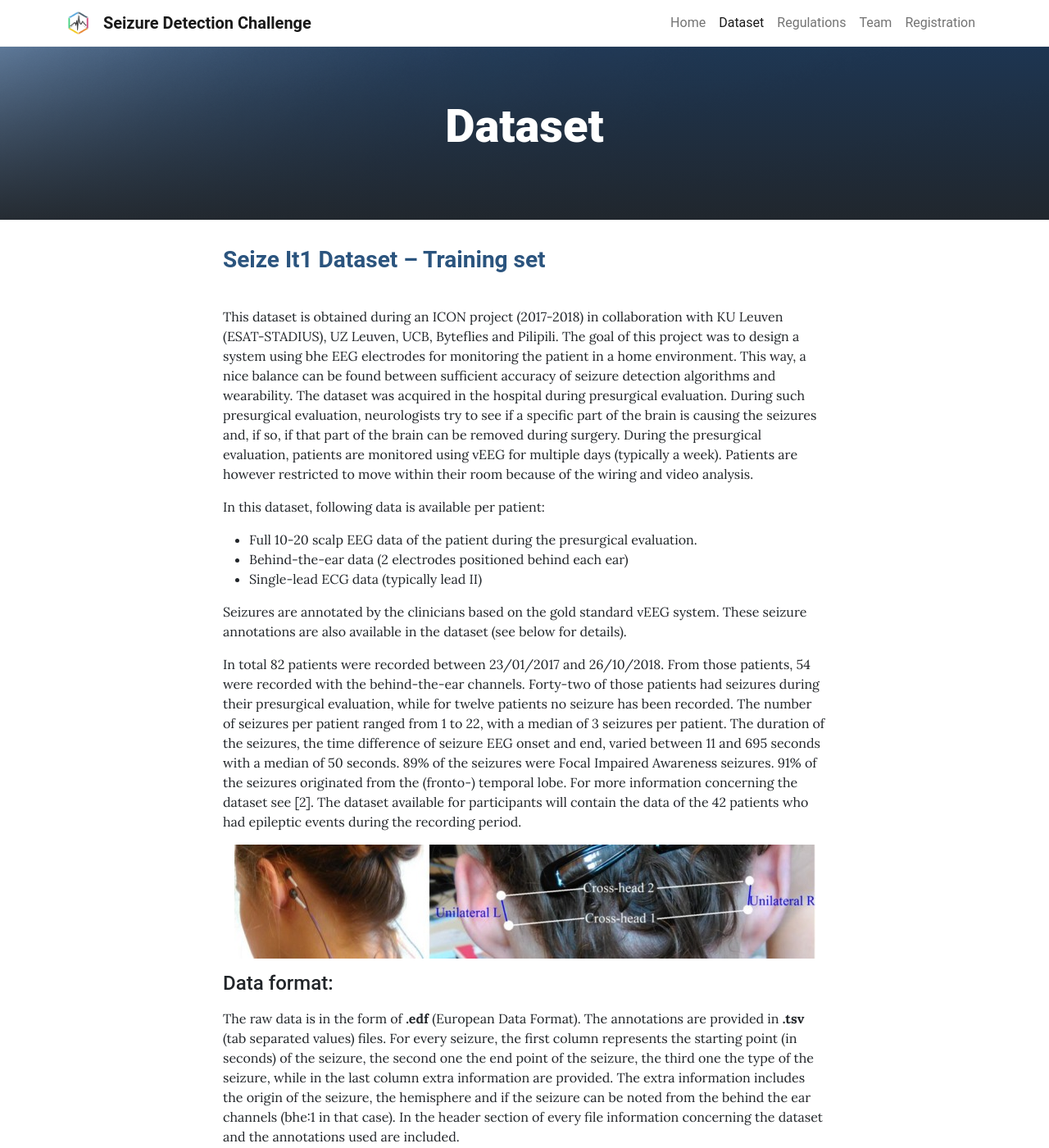
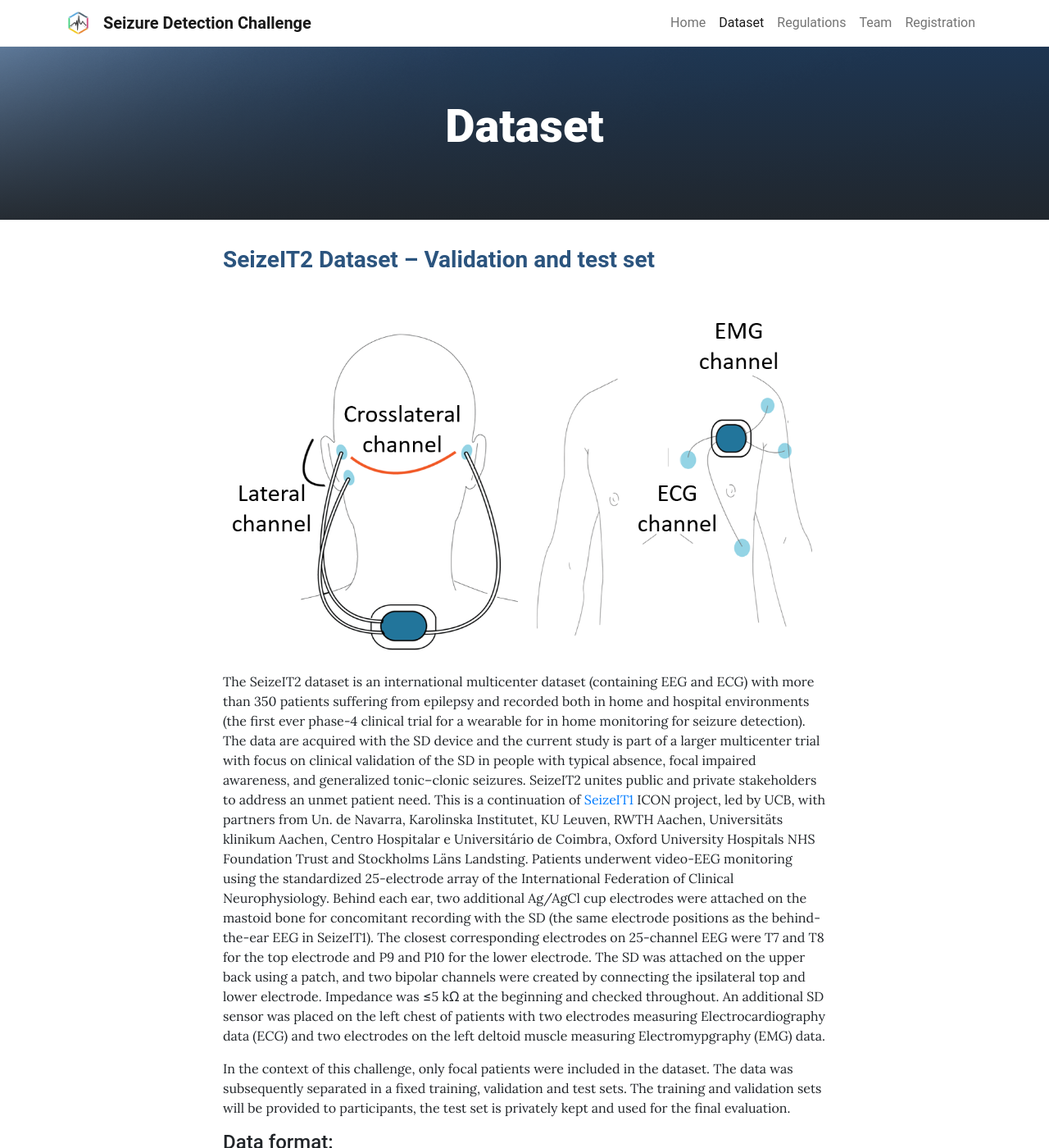
Before and after one commit to nestconf25/nestconf25.github.io, a Jekyll site: the page built from pages/dataset.md, in a window 1280 px wide and 1400 px high. Shown: the whole window at 82% size. Built offline with Jekyll 4.4.1, drawn with Linux system fonts in a browser that asks for light colours; some of the changed text lies outside the part shown.

Commit message:
updated datasets

```diff
--- a/pages/dataset.md
+++ b/pages/dataset.md
@@ -4,33 +4,9 @@ background: /assets/theme/images/bckg.png
 permalink: /dataset/
 ---
 
-### **<span style="color:#2B547E">Seize It1 Dataset – Training set</span>**
-\
-This dataset is obtained during an ICON project (2017-2018) in collaboration with KU Leuven (ESAT-STADIUS), UZ Leuven, UCB, Byteflies and Pilipili. The goal of this project was to design a system using bhe EEG electrodes for monitoring the patient in a home environment. This way, a nice balance can be found between sufficient accuracy of seizure detection algorithms and wearability. The dataset was acquired in the hospital during presurgical evaluation. During such presurgical evaluation, neurologists try to see if a specific part of the brain is causing the seizures and, if so, if that part of the brain can be removed during surgery. During the presurgical evaluation, patients are monitored using vEEG for multiple days (typically a week). Patients are however restricted to move within their room because of the wiring and video analysis.
-
-In this dataset, following data is available per patient:
-- Full 10-20 scalp EEG data of the patient during the presurgical evaluation.
-- Behind-the-ear data (2 electrodes positioned behind each ear)
-- Single-lead ECG data (typically lead II)
-
-Seizures are annotated by the clinicians based on the gold standard vEEG system. These seizure annotations are also available in the dataset (see below for details).
-
-In total 82 patients were recorded between 23/01/2017 and 26/10/2018. From those patients, 54 were recorded with the behind-the-ear channels. Forty-two of those patients had seizures during their presurgical evaluation, while for twelve patients no seizure has been recorded. The number of seizures per patient ranged from 1 to 22, with a median of 3 seizures per patient. The duration of the seizures, the time difference of seizure EEG onset and end, varied between 11 and 695 seconds with a median of 50 seconds. 89% of the seizures were Focal Impaired Awareness seizures. 91% of the seizures originated from the (fronto-) temporal lobe. For more information concerning the dataset see [2]. The dataset available for participants will contain the data of the 42 patients who had epileptic events during the recording period.
-
-![seizeit1]({{ '/assets/theme/images/seizeit1.png' | relative_url }})
-
-#### Data format:
-
-The raw data is in the form of **.edf** (European Data Format). The annotations are provided in **.tsv** (tab separated values) files. For every seizure, the first column represents the starting point (in seconds) of the seizure, the second one the end point of the seizure, the third one the type of the seizure, while in the last column extra information are provided. The extra information includes the origin of the seizure, the hemisphere and if the seizure can be noted from the behind the ear channels (bhe:1 in that case).  In the header section of every file information concerning the dataset and the annotations used are included.
-
-For every subject and for every session (even if no seizure is present) two different sets of annotations are provided. The _"a1"_ set of annotations is the annotations as provided by the doctors. The _"a2"_ set of annotations are the annotations used in the baseline of task 1 for training of the algorithm. The annotations provided from the doctors were not always perfectly aligned with the typical rhythmic ictal pattern, hence in _"a2"_ a refinement of the start of each annotation was performed visually by an engineer. Furthermore, in the annotations of the doctor, the end point of some seizures was missing ("none") in the _"a2"_ subset of annotations each seizure was considered with a stable length of 10 seconds. The participants can use any of the two sets of annotations or a combination of both.
-
-
-&nbsp;
-
 ### **<span style="color:#2B547E">SeizeIT2 Dataset – Validation and test set</span>**
 \
-![seizeit2]({{ '/assets/theme/images/seizeit2.png' | relative_url }}){: .rounded .float-end}
+![seizeit2]({{ '/assets/theme/images/sz2_setup.png' | relative_url }}){: .rounded .float-end}
 The SeizeIT2 dataset is an international multicenter dataset (containing EEG and ECG) with more than 350 patients suffering from epilepsy and recorded both in home and hospital environments (the first ever phase-4 clinical trial for a wearable for in home monitoring for seizure detection). The data are acquired with the SD device and the current study is part of a larger multicenter trial with focus on clinical validation of the SD in people with typical absence, focal impaired awareness, and generalized tonic–clonic seizures. SeizeIT2 unites public and private stakeholders to address an unmet patient need. This is a continuation of [SeizeIT1](https://rdr.kuleuven.be/dataset.xhtml?persistentId=doi:10.48804/P5Q0OJ) ICON project, led by UCB, with partners from Un. de Navarra, Karolinska Institutet, KU Leuven, RWTH Aachen, Universitäts klinikum Aachen, Centro Hospitalar e Universitário de Coimbra, Oxford University Hospitals NHS Foundation Trust and Stockholms Läns Landsting.
 Patients underwent video-EEG monitoring using the standardized 25-electrode array of the International Federation of Clinical Neurophysiology. Behind each ear, two additional Ag/AgCl cup electrodes were attached on the mastoid bone for concomitant recording with the SD (the same electrode positions as the behind-the-ear EEG in SeizeIT1). The closest corresponding electrodes on 25-channel EEG were T7 and T8 for the top electrode and P9 and P10 for the lower electrode. The SD was attached on the upper back using a patch, and two bipolar channels were created by connecting the ipsilateral top and lower electrode. Impedance was ≤5 kΩ at the beginning and checked throughout. An additional SD sensor was placed on the left chest of patients with two electrodes measuring Electrocardiography data (ECG) and two electrodes on the left deltoid muscle measuring Electromypgraphy (EMG) data.
 
```
Also changed, not shown: pages/home.md (+1 -1 lines), assets/theme/images/sz2_setup.png (added).
